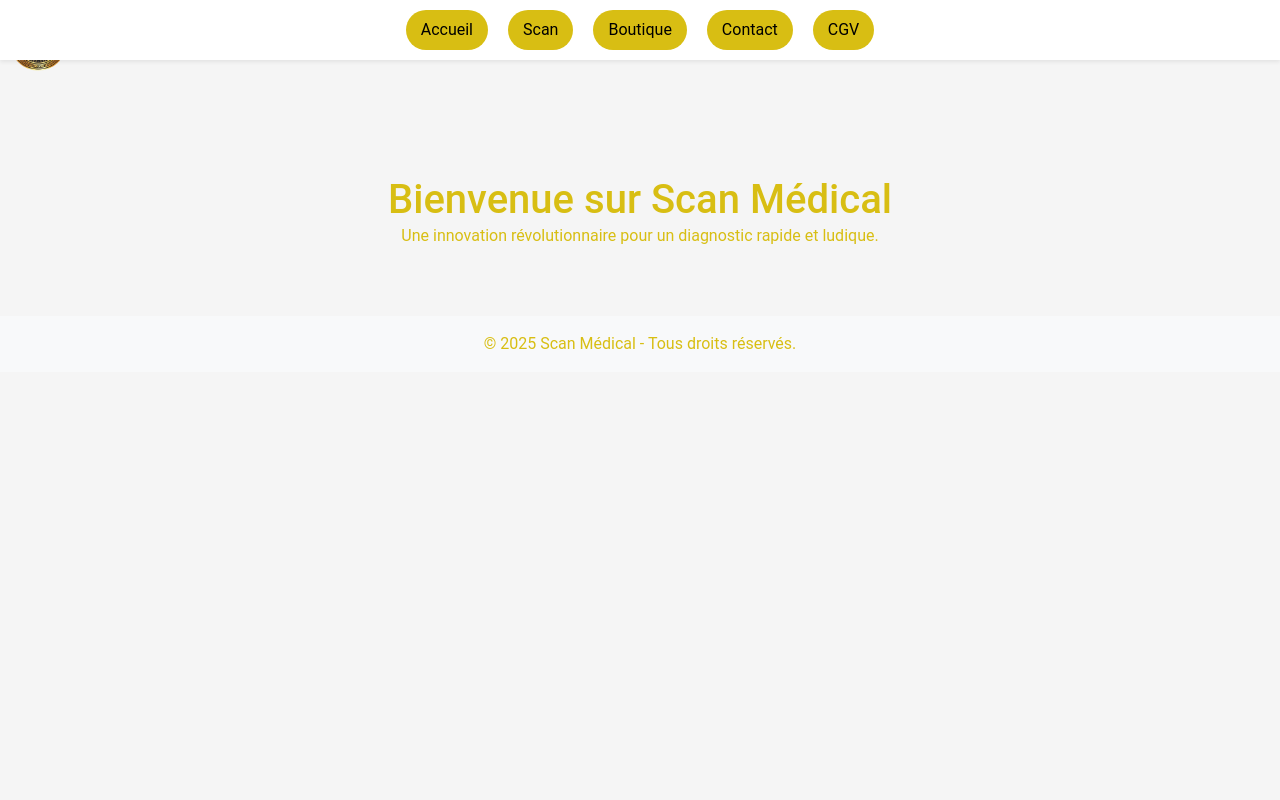
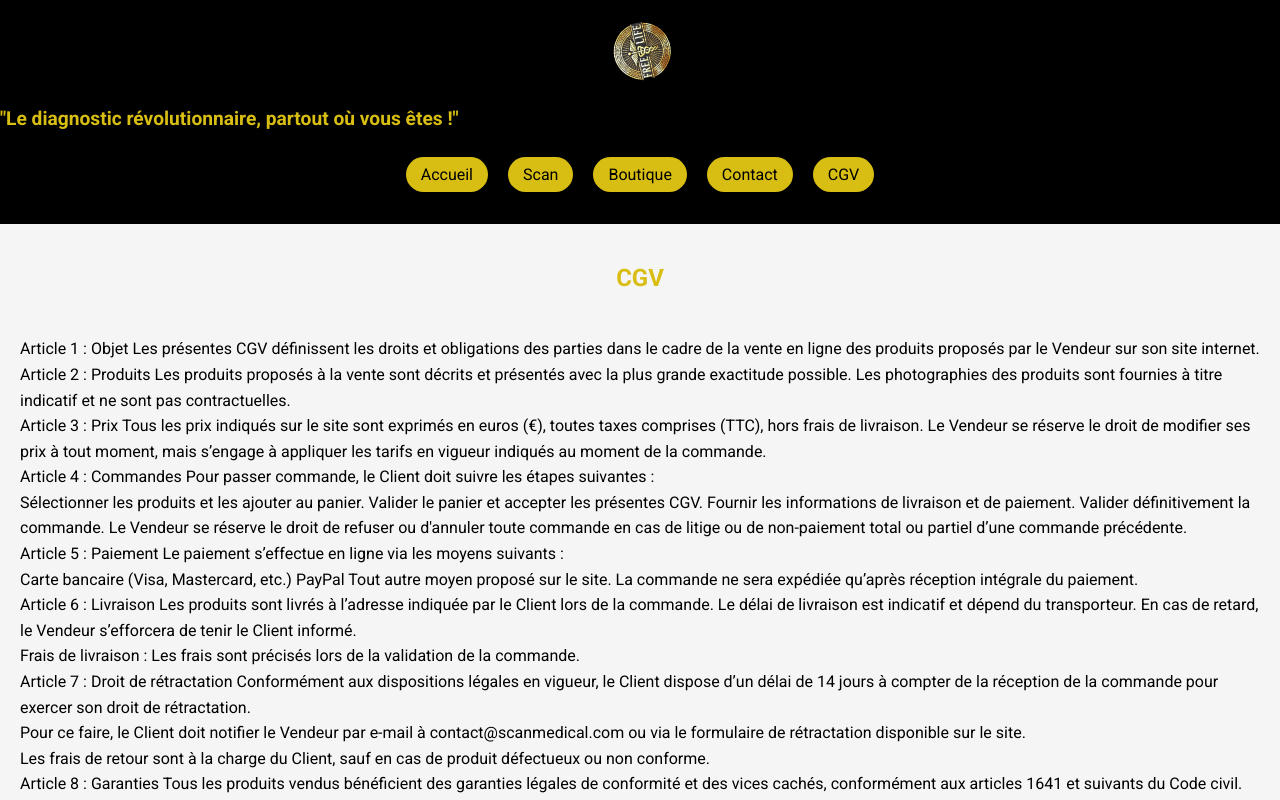
Before and after one commit to Kiapcn/freeLifeV.1, a plain HTML site: page cgv.html in a window 1280 px wide. Shown: the top 800 px of the page. Drawn offline with nearby package versions, Linux system fonts and the light colour scheme.

Commit message:
Add files via upload

```diff
--- a/cgv.html
+++ b/cgv.html
@@ -4,18 +4,22 @@
     <meta charset="UTF-8">
     <meta name="viewport" content="width=device-width, initial-scale=1.0">
     <title>Accueil - Scan Médical</title>
-    <!-- Intégration de Bootstrap -->
-    <link href="https://cdn.jsdelivr.net/npm/bootstrap@5.3.0-alpha1/dist/css/bootstrap.min.css" rel="stylesheet">
+    <!-- Intégration de Google Fonts -->
+    <link href="https://fonts.googleapis.com/css2?family=Roboto:wght@400;700&display=swap" rel="stylesheet">
+    <!-- Lien vers le fichier CSS -->
     <link rel="stylesheet" href="style.css">
-    <script src="script.js" defer></script>
 </head>
 <body>
-    <header>
+    <header class="header">
+        <!-- Bloc contenant le logo et la phrase d'accroche -->
         <div class="top-bar">
+            <a href="index.html">
                 <img src="logo1-removebg-preview.png" alt="Logo Scan Médical" class="logo">
+            </a>
+            <p class="tagline">"Le diagnostic révolutionnaire, partout où vous êtes !"</p>
         </div>
-        <nav class="navbar fixed-top navbar-light bg-white shadow-sm">
-            <div class="container justify-content-center">
+        <!-- Barre de navigation -->
+        <nav class="navbar">
             <ul class="nav">
                 <li class="nav-item"><a class="nav-link" href="index.html">Accueil</a></li>
                 <li class="nav-item"><a class="nav-link" href="scan.html">Scan</a></li>
@@ -23,21 +27,82 @@
                 <li class="nav-item"><a class="nav-link" href="contact.html">Contact</a></li>
                 <li class="nav-item"><a class="nav-link" href="cgv.html">CGV</a></li>
             </ul>
-            </div>
         </nav>
     </header>
-    <main class="container mt-5 pt-5">
+    <main>
         <section>
-            <h1>Bienvenue sur Scan Médical</h1>
-            <p>Une innovation révolutionnaire pour un diagnostic rapide et ludique.</p>
-            <!-- Bloc noir centré -->
-            <div class="black-box"></div>
+            <h1>CGV</h1>
+            <br />
+            <p> <br />Article 1 : Objet
+                Les présentes CGV définissent les droits et obligations des parties dans le cadre de la vente en ligne des produits proposés par le Vendeur sur son site internet.
+                <br />
+                Article 2 : Produits
+                Les produits proposés à la vente sont décrits et présentés avec la plus grande exactitude possible. Les photographies des produits sont fournies à titre indicatif et ne sont pas contractuelles.
+                <br />
+                Article 3 : Prix
+                Tous les prix indiqués sur le site sont exprimés en euros (€), toutes taxes comprises (TTC), hors frais de livraison.
+                Le Vendeur se réserve le droit de modifier ses prix à tout moment, mais s’engage à appliquer les tarifs en vigueur indiqués au moment de la commande.
+                <br />
+                Article 4 : Commandes
+                Pour passer commande, le Client doit suivre les étapes suivantes :
+                <br />
+                Sélectionner les produits et les ajouter au panier.
+                Valider le panier et accepter les présentes CGV.
+                Fournir les informations de livraison et de paiement.
+                Valider définitivement la commande.
+                Le Vendeur se réserve le droit de refuser ou d'annuler toute commande en cas de litige ou de non-paiement total ou partiel d’une commande précédente.
+                <br />
+                Article 5 : Paiement
+                Le paiement s’effectue en ligne via les moyens suivants :
+                <br />
+                Carte bancaire (Visa, Mastercard, etc.)
+                PayPal
+                Tout autre moyen proposé sur le site.
+                La commande ne sera expédiée qu’après réception intégrale du paiement.
+                <br />
+                Article 6 : Livraison
+                Les produits sont livrés à l’adresse indiquée par le Client lors de la commande.
+                Le délai de livraison est indicatif et dépend du transporteur. En cas de retard, le Vendeur s’efforcera de tenir le Client informé.
+                <br />
+                Frais de livraison : Les frais sont précisés lors de la validation de la commande.
+                <br />
+                Article 7 : Droit de rétractation
+                Conformément aux dispositions légales en vigueur, le Client dispose d’un délai de 14 jours à compter de la réception de la commande pour exercer son droit de rétractation.
+                <br />
+                Pour ce faire, le Client doit notifier le Vendeur par e-mail à contact@scanmedical.com ou via le formulaire de rétractation disponible sur le site.
+                <br />
+                Les frais de retour sont à la charge du Client, sauf en cas de produit défectueux ou non conforme.
+                <br />
+                Article 8 : Garanties
+                Tous les produits vendus bénéficient des garanties légales de conformité et des vices cachés, conformément aux articles 1641 et suivants du Code civil.
+                <br />
+                En cas de problème, le Client doit contacter le service client à support@scanmedical.com.
+                <br />
+                Article 9 : Responsabilité
+                Le Vendeur ne saurait être tenu pour responsable des dommages indirects qui pourraient survenir du fait de l’achat des produits.
+                <br />
+                La responsabilité du Vendeur est limitée au montant de la commande.
+                <br />
+                Article 10 : Données personnelles
+                Les informations recueillies lors de la commande sont nécessaires pour le traitement et l’expédition des produits.
+                <br />
+                Conformément au Règlement Général sur la Protection des Données (RGPD), le Client dispose d’un droit d’accès, de rectification, et de suppression de ses données personnelles. Pour exercer ce droit, le Client peut contacter le DPO à dpo@scanmedical.com.
+                <br />
+                Article 11 : Litiges
+                En cas de litige, les parties s’efforceront de trouver une solution amiable. À défaut, le litige sera soumis à la juridiction compétente conformément à la législation en vigueur.
+                <br />
+                Article 12 : Modification des CGV
+                Le Vendeur se réserve le droit de modifier les présentes CGV à tout moment. Les CGV applicables sont celles en vigueur au moment de la commande.
+                <br />
+                Article 13 : Contact
+                Pour toute question ou réclamation, le Client peut contacter le service client :
+                <br />
+                Adresse e-mail : contact@scanmedical.com
+                Téléphone : +33 1 23 45 67 89</p>
         </section>
     </main>
-    <footer class="bg-light text-center py-3 mt-5">
+    <footer>
         <p>&copy; 2025 Scan Médical - Tous droits réservés.</p>
     </footer>
-    <!-- Bootstrap JS -->
-    <script src="https://cdn.jsdelivr.net/npm/bootstrap@5.3.0-alpha1/dist/js/bootstrap.bundle.min.js"></script>
 </body>
 </html>
--- a/style.css
+++ b/style.css
@@ -27,11 +27,16 @@ body {
 
 .logo {
     height: 80px;
-    transition: transform 0.3s ease-in-out;
+    animation: rotateLogo 7s linear infinite; /* Animation continue */
 }
 
-.logo:hover {
-    transform: rotate(360deg);
+@keyframes rotateLogo {
+    from {
+        transform: rotate(0deg); /* Départ à 0° */
+    }
+    to {
+        transform: rotate(360deg); /* Fin à 360° */
+    }
 }
 
 .tagline {
@@ -42,12 +47,16 @@ body {
 }
 
 /* Navigation */
+
 .navbar {
     display: flex;
     justify-content: center;
     padding: 10px 0;
     background-color: #000000;
+    margin-bottom: 20px; /* Ajoute un espace de 20px sous les onglets */
+    margin-top: 20px;
 }
+
 
 .nav {
     display: flex;
@@ -133,3 +142,8 @@ footer {
     width: 100%; /* S'étend sur toute la largeur */
     font-size: 1rem; /* Taille du texte */
 }
+p {
+    text-align: left;
+    color: #000000;
+    line-height: 1.6;
+}
```
Also changed, not shown: boutique.html (+12 -13 lines), contact.html (+12 -13 lines), scan.html (+1 -1 lines). Lines whose indentation alone changed are shown as unchanged.
